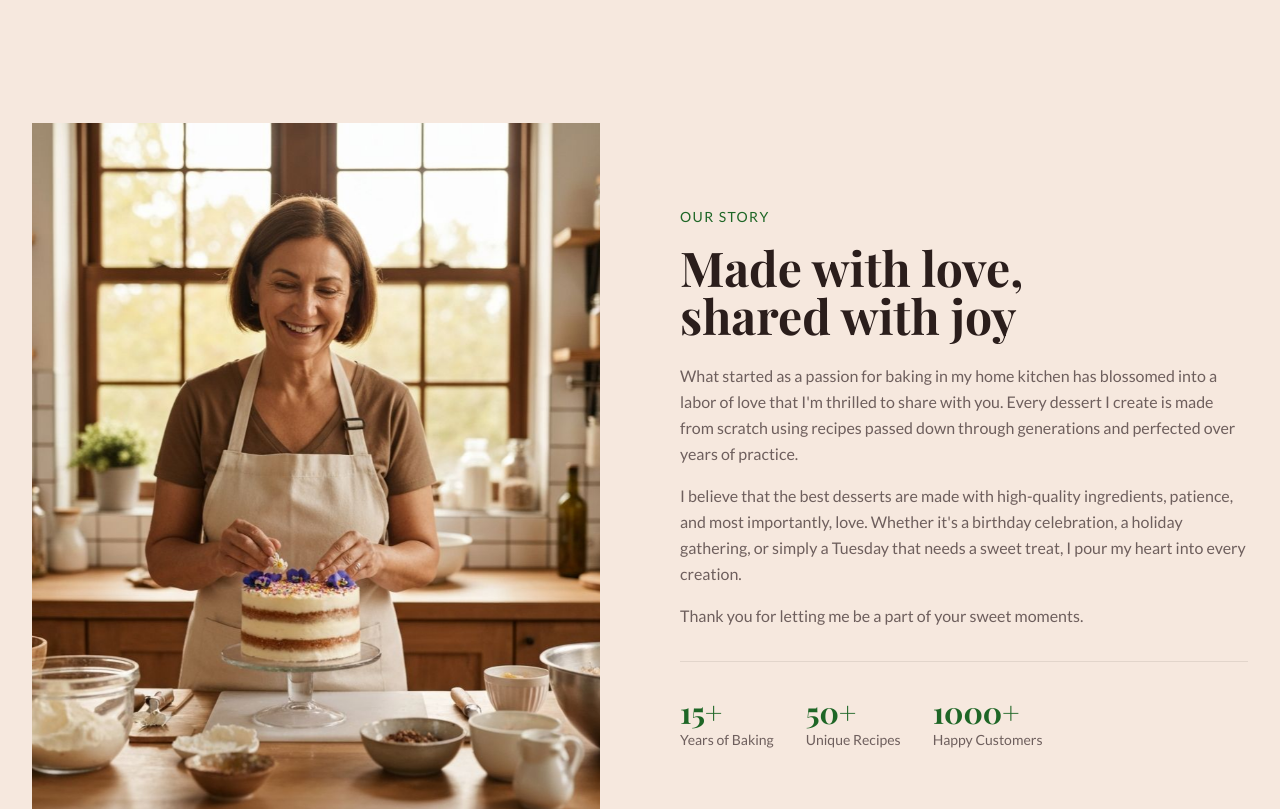
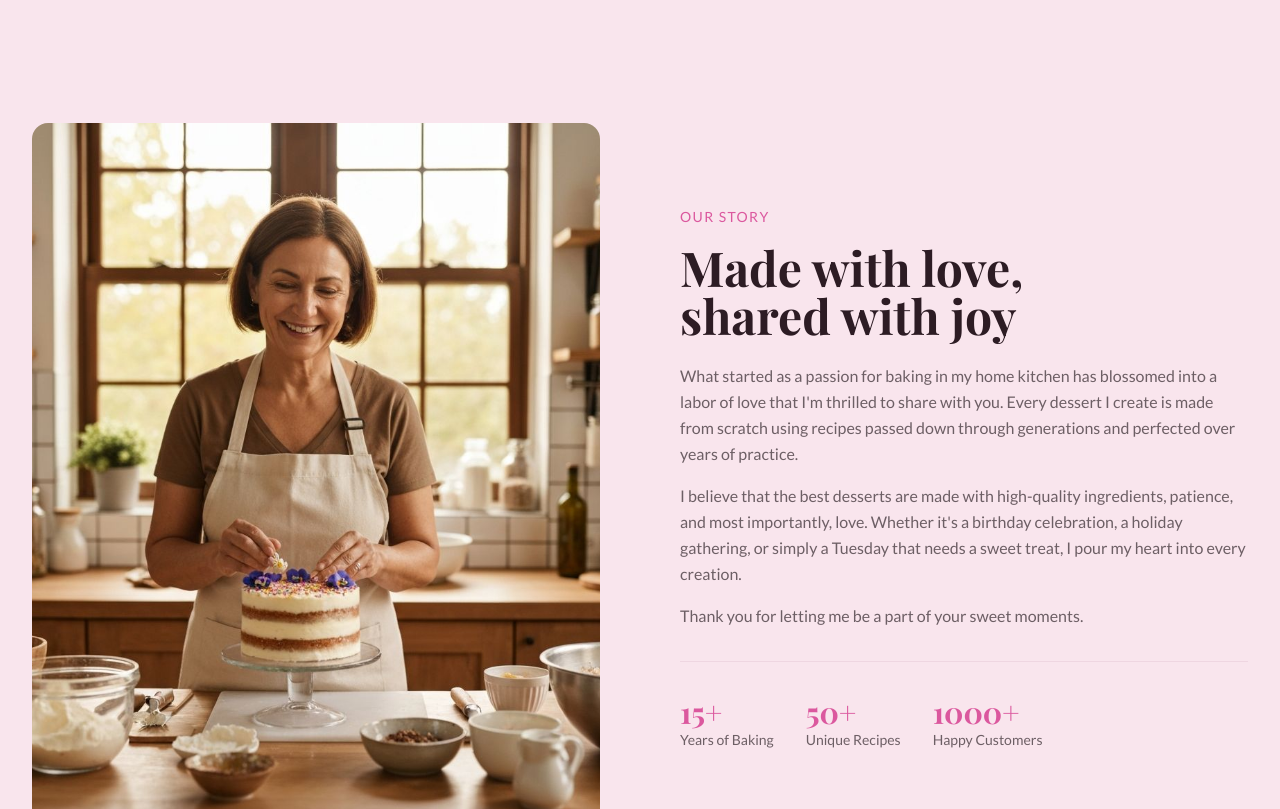
Before and after one commit to aniumpeak/SweetsByCathy, a Next.js app: page / in a window 1280 px wide. Shown: the part 2360-3169 px from the top of the page. Built offline with nearby package versions, Linux system fonts and the light colour scheme; a web font is replaced by a local one.

Commit message:
feat: update color theme to elegant pink palette\n\nFix image positioning for Next.js fill mode with relative parent.

```diff
--- a/app/globals.css
+++ b/app/globals.css
@@ -4,25 +4,25 @@
 @custom-variant dark (&:is(.dark *));
 
 :root {
-  --background: oklch(0.97 0.01 60);
-  --foreground: oklch(0.25 0.02 30);
-  --card: oklch(0.99 0.005 60);
-  --card-foreground: oklch(0.25 0.02 30);
-  --popover: oklch(0.99 0.005 60);
-  --popover-foreground: oklch(0.25 0.02 30);
-  --primary: oklch(0.45 0.12 145);
-  --primary-foreground: oklch(0.98 0.005 60);
-  --secondary: oklch(0.94 0.02 60);
-  --secondary-foreground: oklch(0.25 0.02 30);
-  --muted: oklch(0.94 0.02 60);
-  --muted-foreground: oklch(0.5 0.02 30);
-  --accent: oklch(0.75 0.1 50);
-  --accent-foreground: oklch(0.25 0.02 30);
+  --background: oklch(0.98 0.01 350);
+  --foreground: oklch(0.25 0.03 350);
+  --card: oklch(0.995 0.008 350);
+  --card-foreground: oklch(0.25 0.03 350);
+  --popover: oklch(0.995 0.008 350);
+  --popover-foreground: oklch(0.25 0.03 350);
+  --primary: oklch(0.65 0.18 350);
+  --primary-foreground: oklch(0.99 0.005 350);
+  --secondary: oklch(0.94 0.025 350);
+  --secondary-foreground: oklch(0.25 0.03 350);
+  --muted: oklch(0.94 0.02 350);
+  --muted-foreground: oklch(0.5 0.02 350);
+  --accent: oklch(0.75 0.12 350);
+  --accent-foreground: oklch(0.25 0.03 350);
   --destructive: oklch(0.577 0.245 27.325);
   --destructive-foreground: oklch(0.577 0.245 27.325);
-  --border: oklch(0.88 0.02 60);
-  --input: oklch(0.92 0.02 60);
-  --ring: oklch(0.45 0.12 145);
+  --border: oklch(0.90 0.03 350);
+  --input: oklch(0.94 0.02 350);
+  --ring: oklch(0.65 0.18 350);
   --chart-1: oklch(0.646 0.222 41.116);
   --chart-2: oklch(0.6 0.118 184.704);
   --chart-3: oklch(0.398 0.07 227.392);
--- a/components/about-section.tsx
+++ b/components/about-section.tsx
@@ -7,7 +7,7 @@ export function AboutSection() {
         <div className="grid grid-cols-1 lg:grid-cols-2 gap-12 lg:gap-20 items-center">
           {/* Image */}
           <div className="relative">
-            <div className="aspect-[4/5] rounded-2xl overflow-hidden">
+            <div className="aspect-[4/5] rounded-2xl overflow-hidden relative">
               <Image
                 src="/images/baker.jpg"
                 alt="Baker preparing desserts"
```
Also changed, not shown: 1 other file (tests, documents, lock files or other folders).
